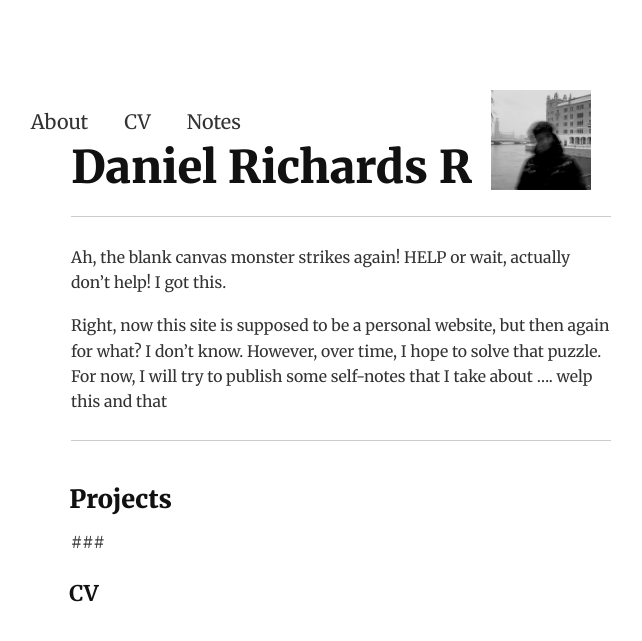
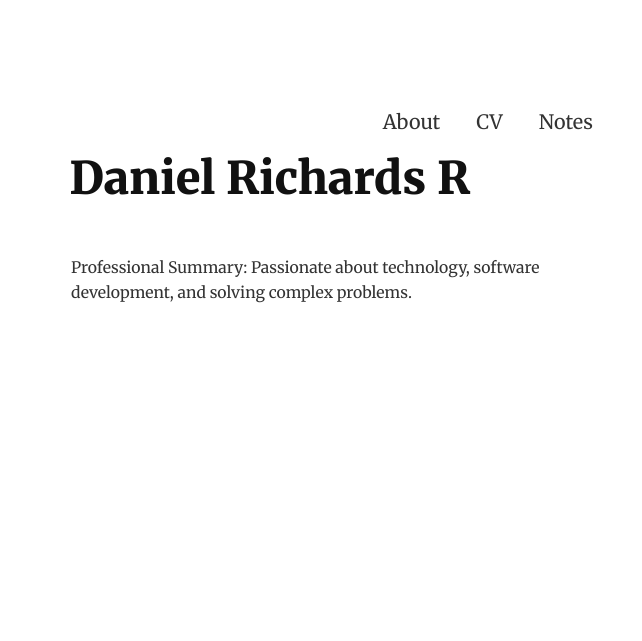
Before and after one commit to dannyrichy/dannyrichy.github.io, a Jekyll site: the page built from docs/cv.md, in a window 1280 px wide. Shown: the top 641 px of the page, without its empty margins (299-941 px from the left). Built offline with Jekyll 4.4.1, drawn with Linux system fonts in a browser that asks for light colours.

Commit message:
Made major changes

```diff
--- a/docs/_config.yml
+++ b/docs/_config.yml
@@ -1,5 +1,5 @@
 # Site settings
-title: Personal website
+title: Daniel Richards
 tag_text: Biscuit
 description: Personal website to showcase whatever (I promise to keep it **sfw**)
 url:  "https://dannyrichy.github.io" # the base hostname & protocol for your site, e.g. http://example.com
--- a/docs/_includes/head.html
+++ b/docs/_includes/head.html
@@ -1,5 +1,5 @@
 <nav class="top-nav">
-    <a href="about.html">About</a>
+    <a href="index.html">About</a>
     <a href="cv.html">CV</a>
     <a href="notes.html">Notes</a>
 </nav>
--- /dev/null
+++ b/docs/_layouts/resume.html
@@ -0,0 +1,22 @@
+<!DOCTYPE html>
+<html>
+<head>
+  <meta charset="utf-8">
+  <meta http-equiv="X-UA-Compatible" content="IE=edge">
+  <meta name="description" content="{{ site.description }}">
+  <meta name="viewport" content="width=device-width, initial-scale=1.0">
+  <title>{{ site.title }}</title>
+  <link rel="stylesheet" href="css/main.css">
+{% include head.html %}
+</head>
+<body>
+  <div class="container">
+    <header>
+      <h1>Daniel Richards R</h1>
+      <p>Professional Summary: Passionate about technology, software development, and solving complex problems.</p>
+    </header>
+    {{ content }}
+  </div>
+{% include scripts.html %}
+</body>
+</html>
--- a/docs/_sass/_biscuit.scss
+++ b/docs/_sass/_biscuit.scss
@@ -197,7 +197,7 @@ pre > code {
     align-items: center;
     padding: 1rem;
     background-color: transparent; /* Transparent background */
-    position: fixed; /* Makes it stick at the top */
+    position: relative; /* Makes it stick at the top */
     width: 100%; /* Full width of the parent container */
     max-width: 30rem; /* Same max-width as container */
     margin: 0 auto; /* Center the navbar horizontally */
--- a/docs/cv.md
+++ b/docs/cv.md
@@ -1,21 +1,3 @@
 ---
-layout: default
+layout: resume
 ---
-
-<div style="display: flex; align-items: flex-end; justify-content: space-between;">
-    <h1 style="margin: 0;">Daniel Richards R</h1>
-    <img src="assets/profile.jpg" alt="Banner" style="width: 100px; height: 100px;">
-</div>
-
----
-
-Ah, the blank canvas monster strikes again! HELP or wait, actually don't help! I got this.
-
-Right, now this site is supposed to be a personal website, but then again for what? I don't know. However, over time, I hope to solve that puzzle. For now, I will try to publish some self-notes that I take about .... welp this and that
-
----
-
-## Projects
-###
-
-### CV
```
Also changed, not shown: docs/about.md (deleted, +0 -21 lines).
